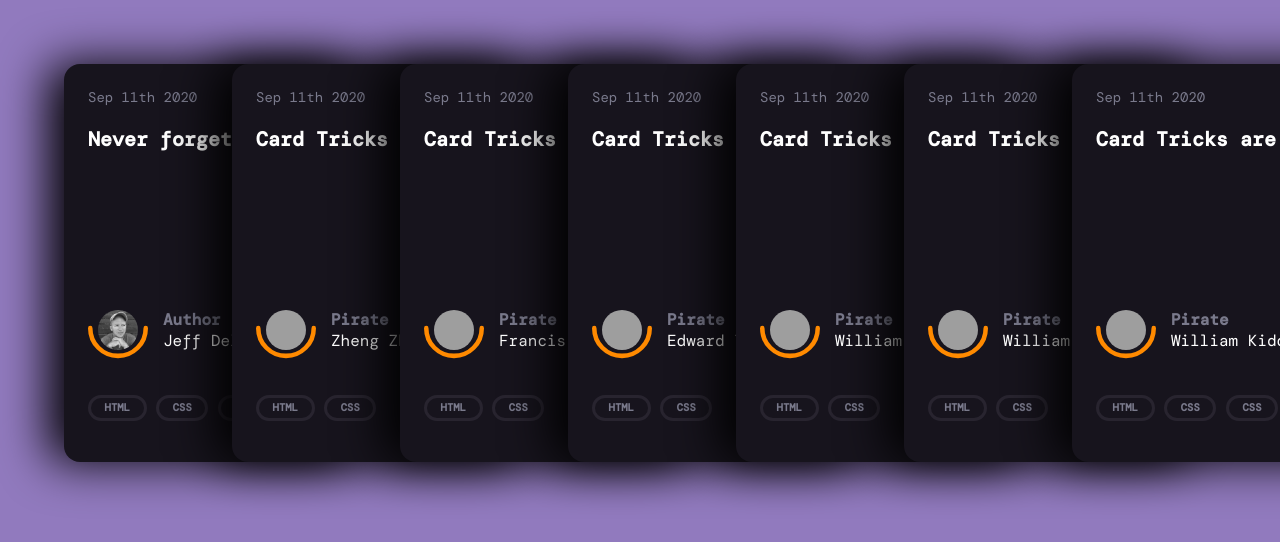
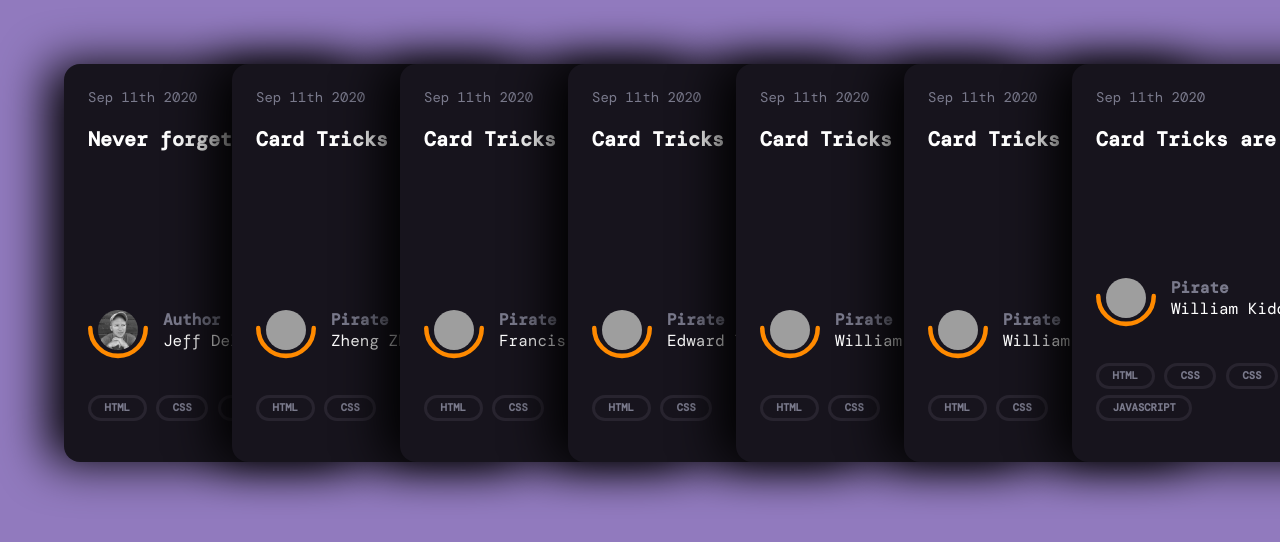
Before and after one commit to FalcoO0n/CanteenBoys, a plain HTML site: page public/index.html in a window 1280 px wide. Drawn offline with nearby package versions, Linux system fonts and the light colour scheme; grey boxes are pictures that could not be loaded; a web font is replaced by a local one.

Commit message:
added javascroipt in  line 191

```diff
--- a/public/index.html
+++ b/public/index.html
@@ -188,6 +188,7 @@
           <a href="#">html</a>
           <a href="#">css</a>
           <a href="#">css</a>
+          <a href="#">javascript</a>
         </div>
       </article>
 
```
